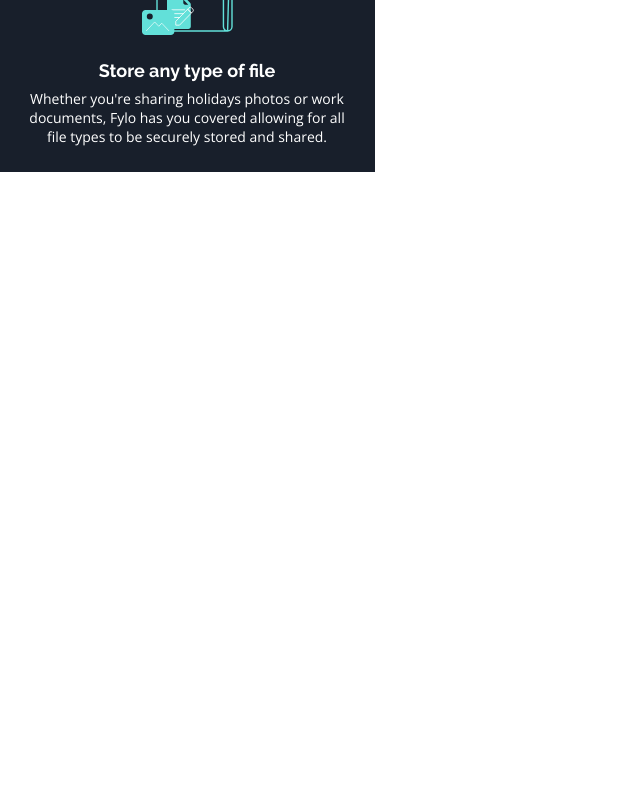
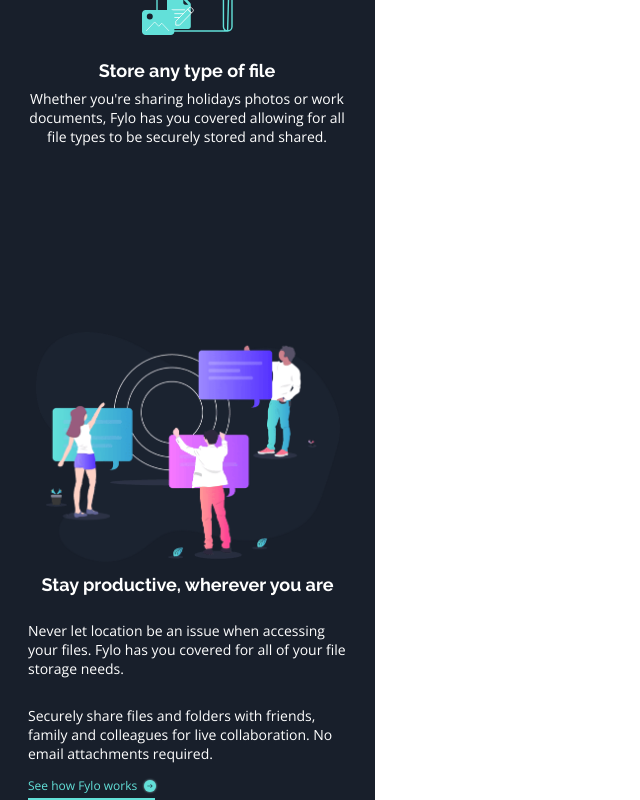
Before and after one commit to Aim4dabush/project-eight-fylo, a React (Create React App) app: page / in a window 1280 px wide. Shown: the part 1592-2392 px from the top of the page, without its empty margins (0-640 px from the left). Before the commit the page ends 1844 px from the top, so only its background shows below. Built offline with nearby package versions, Linux system fonts and the light colour scheme.

Commit message:
created and positioned about component

```diff
--- a/src/App.js
+++ b/src/App.js
@@ -2,6 +2,7 @@
 import About from "./Components/About/About";
 import Header from "./Components/Header/Header";
 import Intro from "./Components/Intro/Intro";
+import Productive from "./Components/Productive/Productive";
 
 //styles
 import "./App.scss";
@@ -17,6 +18,7 @@
       />
       <Intro />
       <About />
+      <Productive />
     </div>
   );
 }
--- a/src/App.scss
+++ b/src/App.scss
@@ -22,7 +22,7 @@
     height: 141px;
     left: 0;
     position: absolute;
-    top: 15%;
+    top: 12%;
     width: 375px;
   }
 }
--- a/src/Components/About/About.js
+++ b/src/Components/About/About.js
@@ -1,7 +1,7 @@
 import React from "react";
 
 //components
-import AboutCard from "./AboutCard/AboutCard";
+import AboutSections from "./AboutSections/AboutSections";
 
 //styles
 import "./About.scss";
@@ -9,7 +9,7 @@
 function About() {
   return (
     <div className="about-container">
-      <AboutCard />
+      <AboutSections />
     </div>
   );
 }
--- a/src/Components/About/About.scss
+++ b/src/Components/About/About.scss
@@ -3,7 +3,6 @@
 .about-container {
   background-color: $mainBG;
   color: $white;
-  padding: 0 27px;
-  margin-top: 120px;
+  padding: 120px 27px 0 27px;
   width: 375px;
 }
--- a/src/Components/About/AboutCard/AboutCard.js
+++ b/src/Components/About/AboutSections/AboutSections.js
@@ -4,22 +4,22 @@
 import { AboutData } from "../../../Data/AboutData";
 
 //styles
-import { Card } from "../../../StyledComponents/Card";
+import { AboutCard } from "../../../StyledComponents/Card";
 
-function AboutCard() {
+function AboutSections() {
   return (
     <div>
       {AboutData.map((data) => {
         return (
-          <Card key={data.title}>
+          <AboutCard key={data.title}>
             <img src={data.image} alt={data.title} />
             <h1>{data.title}</h1>
             <p>{data.info}</p>
-          </Card>
+          </AboutCard>
         );
       })}
     </div>
   );
 }
 
-export default AboutCard;
+export default AboutSections;
--- a/src/Components/Intro/Intro.scss
+++ b/src/Components/Intro/Intro.scss
@@ -37,10 +37,10 @@
     content: "";
     background-color: $mainBG;
     bottom: 0;
-    height: 318px;
+    height: 281px;
     left: -28px;
     position: absolute;
-    top: 87%;
+    top: 79%;
     width: 375px;
     z-index: -1;
   }
--- /dev/null
+++ b/src/Components/Productive/Productive.js
@@ -0,0 +1,36 @@
+import React from "react";
+
+//styles
+import "./Productive.scss";
+
+function Productive() {
+  return (
+    <div className="productive-container">
+      <img
+        className="productive-img"
+        src={
+          process.env.PUBLIC_URL + "/images/illustration-stay-productive.png"
+        }
+        alt="stay productive"
+      />
+      <h1 className="productive-title">Stay productive, wherever you are</h1>
+      <p className="productive-content">
+        Never let location be an issue when accessing your files. Fylo has you
+        covered for all of your file storage needs.
+      </p>
+      <p className="productive-content">
+        Securely share files and folders with friends, family and colleagues for
+        live collaboration. No email attachments required.
+      </p>
+      <div className="productive-link">
+        <a href="/">See how Fylo works</a>
+        <img
+          src={process.env.PUBLIC_URL + "/images/icon-arrow.svg"}
+          alt="arrow"
+        />
+      </div>
+    </div>
+  );
+}
+
+export default Productive;
--- /dev/null
+++ b/src/Components/Productive/Productive.scss
@@ -0,0 +1,54 @@
+@import "../../Variables/Sass.scss";
+
+.productive-container {
+  align-items: center;
+  background-color: $mainBG;
+  color: $white;
+  display: flex;
+  flex-direction: column;
+  padding: 160px 28px 0 28px;
+
+  .productive-content {
+    font-size: 14px;
+  }
+
+  .productive-img {
+    height: 230px;
+    width: 304px;
+  }
+
+  .productive-link {
+    align-items: center;
+    color: $cyan;
+    display: flex;
+    font-size: 12px;
+    padding-bottom: 6px;
+    position: relative;
+    text-decoration: none;
+    width: 100%;
+
+    &::after {
+      background-color: $cyan;
+      bottom: 0;
+      content: "";
+      height: 2px;
+      left: 0;
+      position: absolute;
+      width: 127px;
+    }
+
+    a {
+      color: $cyan;
+      text-decoration: none;
+    }
+
+    img {
+      margin-left: 5px;
+    }
+  }
+
+  .productive-title {
+    font-family: $raleway;
+    font-size: 18px;
+  }
+}
--- a/src/StyledComponents/Card.js
+++ b/src/StyledComponents/Card.js
@@ -1,7 +1,7 @@
 import styled from "styled-components";
 import { raleway, white } from "../Variables/JS";
 
-export const Card = styled.div`
+export const AboutCard = styled.div`
   align-items: center;
   color: ${white};
   display: flex;
@@ -11,6 +11,10 @@
   position: relative;
   text-align: center;
   width: 320px;
+
+  &:last-child {
+    margin-bottom: 0;
+  }
 
   h1 {
     font-family: ${raleway};
```
